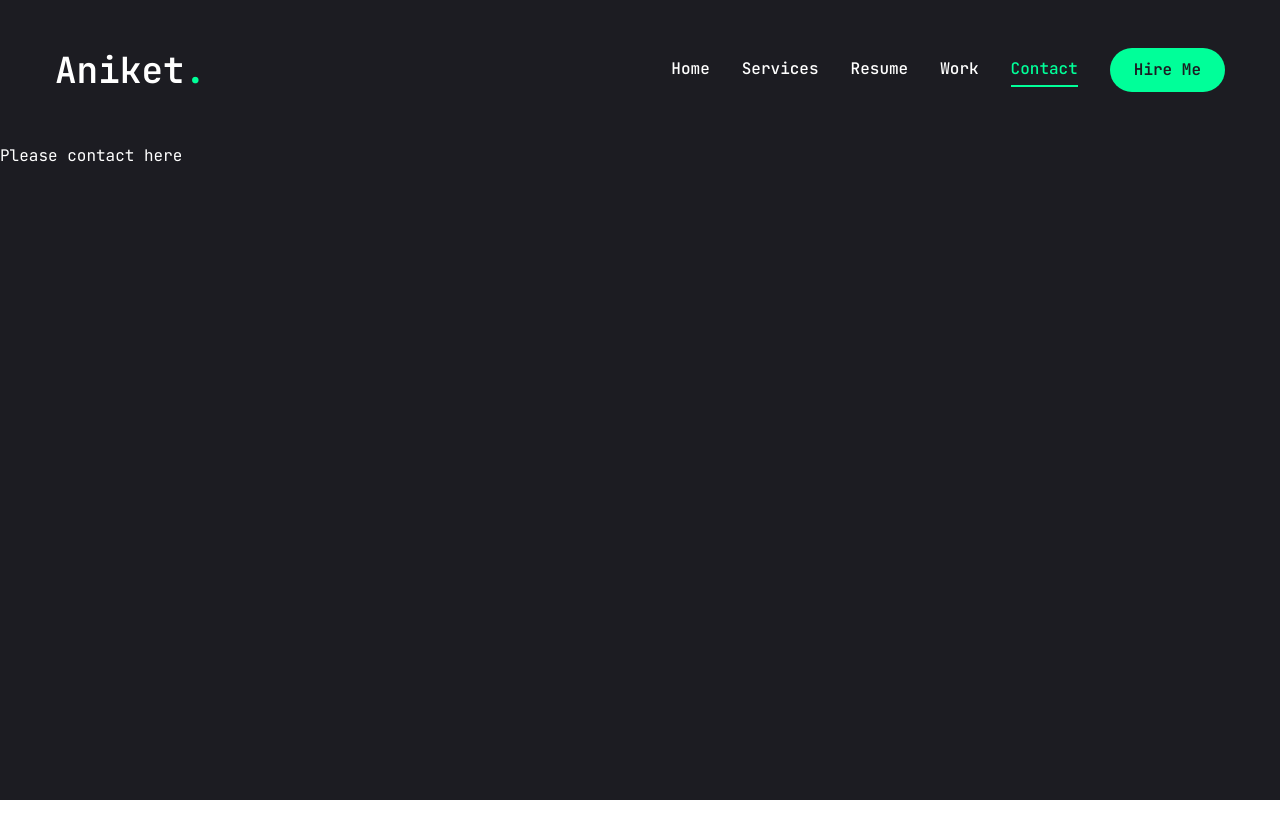
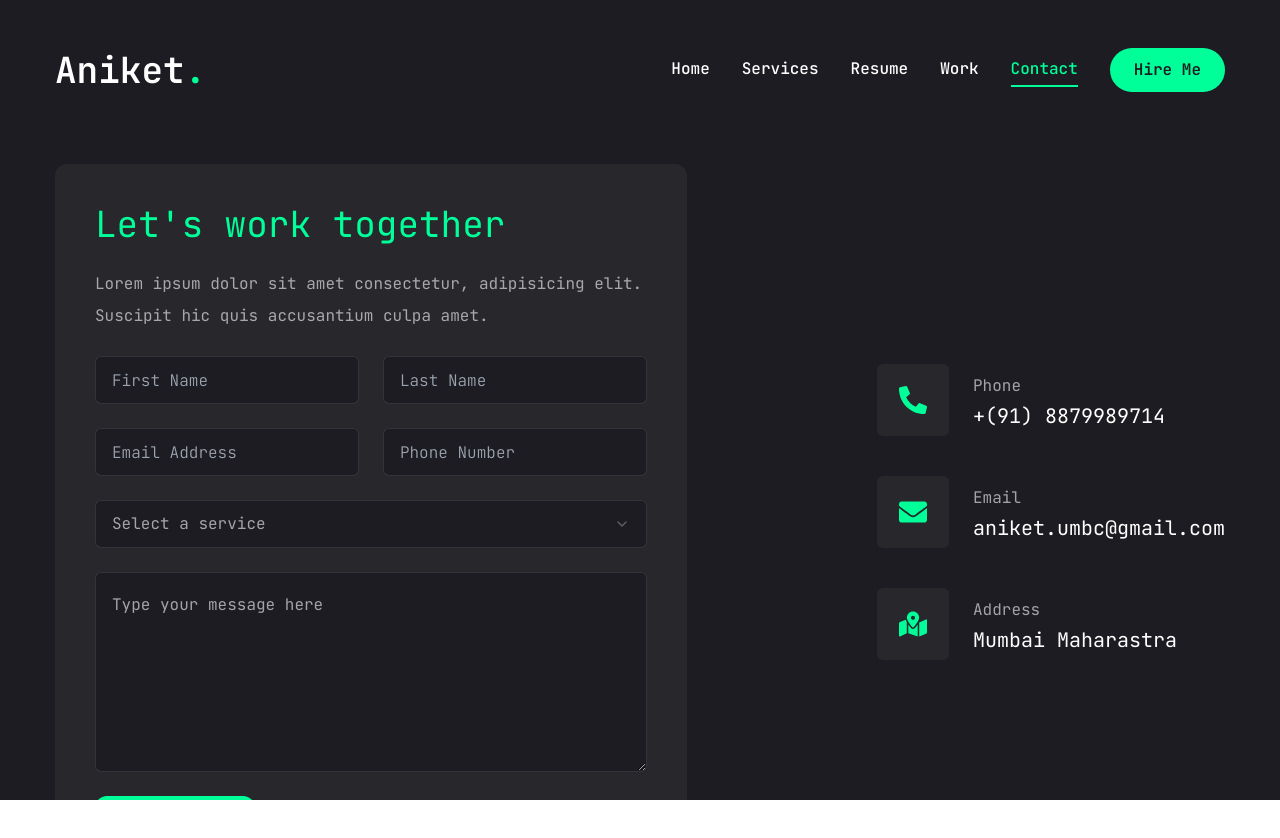
Before and after one commit to aniketbumbc/nextjs-portfolio, a Next.js app: page /contact in a window 1280 px wide. Shown: the top 838 px of the page. Before the commit the page ends 800 px from the top, so only its background shows below. Built offline with nearby package versions, Linux system fonts and the light colour scheme.

Commit message:
contact page added

```diff
--- a/app/contact/page.jsx
+++ b/app/contact/page.jsx
@@ -1,7 +1,116 @@
-import React from 'react';
+'use client';
+
+import { Button } from '../../components/ui/button';
+import { Input } from '../../components/ui/input';
+import { Textarea } from '../../components/ui/textarea';
+
+import {
+  Select,
+  SelectContent,
+  SelectGroup,
+  SelectItem,
+  SelectLabel,
+  SelectTrigger,
+  SelectValue,
+} from '../../components/ui/select';
+import { motion } from 'framer-motion';
+import { FaPhoneAlt, FaEnvelope, FaMapMarkedAlt } from 'react-icons/fa';
+
+const info = [
+  {
+    icon: <FaPhoneAlt />,
+    title: 'Phone',
+    description: '+(91) 8879989714',
+  },
+  {
+    icon: <FaEnvelope />,
+    title: 'Email',
+    description: 'aniket.umbc@gmail.com',
+  },
+
+  {
+    icon: <FaMapMarkedAlt />,
+    title: 'Address',
+    description: 'Mumbai Maharastra',
+  },
+];
 
 const Contact = () => {
-  return <div>Please contact here</div>;
+  return (
+    <motion.section
+      initial={{ opacity: 0 }}
+      animate={{
+        opacity: 1,
+        transition: { delay: 2.4, duration: 0.4, ease: 'easeIn' },
+      }}
+      className='py-6'
+    >
+      <div className='container mx-auto'>
+        <div className='flex flex-col xl:flex-row gap-[30px]'>
+          {/* form section */}
+          <div className='xl:w-[54%] order-2 xl:order-none'>
+            <form className='flex flex-col gap-6 p-10 bg-[#27272c] rounded-xl'>
+              <h3 className='text-4xl text-accent'>Let's work together</h3>
+              <p className='text-white/60'>
+                Lorem ipsum dolor sit amet consectetur, adipisicing elit.
+                Suscipit hic quis accusantium culpa amet.
+              </p>
+              {/* input */}
+              <div className='grid grid-cols-1 md:grid-cols-2 gap-6'>
+                <Input type='fname' placeholder='First Name' />
+                <Input type='lname' placeholder='Last Name' />
+                <Input type='email' placeholder='Email Address' />
+                <Input type='Phone' placeholder='Phone Number' />
+              </div>
+              <Select>
+                <SelectTrigger className='w-full'>
+                  <SelectValue placeholder='Select a service' />
+                </SelectTrigger>
+
+                <SelectContent>
+                  <SelectGroup>
+                    <SelectLabel>Select a service</SelectLabel>
+                    <SelectItem value='est'>Web Development</SelectItem>
+                    <SelectItem value='cst'>UX/UI Design</SelectItem>
+                    <SelectItem value='vst'>Node JS Development</SelectItem>
+                  </SelectGroup>
+                </SelectContent>
+              </Select>
+
+              {/* Text area */}
+
+              <Textarea
+                className='h-[200px]'
+                placeholder='Type your message here'
+              />
+              <Button size='md' className='max-w-40'>
+                Send message
+              </Button>
+            </form>
+          </div>
+
+          {/* info section */}
+          <div className='flex-1 flex items-center xl:justify-end order-1 xl:order-none mb-8 xl:mb-0'>
+            <ul className='flex flex-col gap-10'>
+              {info.map((item, index) => {
+                return (
+                  <li key={index} className='flex items-center gap-6'>
+                    <div className='w-[52px] h-[52px] xl:w-[72px] xl:h-[72px] bg-[#27272c] text-accent rounded-md flex items-center justify-center'>
+                      <div className='text-[28px]'>{item.icon}</div>
+                    </div>
+                    <div className='flex-1'>
+                      <p className='text-white/60'>{item.title}</p>
+                      <h3 className='text-xl'>{item.description}</h3>
+                    </div>
+                  </li>
+                );
+              })}
+            </ul>
+          </div>
+        </div>
+      </div>
+    </motion.section>
+  );
 };
 
 export default Contact;
--- a/components/ui/input.jsx
+++ b/components/ui/input.jsx
@@ -1,19 +1,20 @@
-import * as React from "react"
+import * as React from 'react';
 
-import { cn } from "@/lib/utils"
+import { cn } from '@/lib/utils';
 
 const Input = React.forwardRef(({ className, type, ...props }, ref) => {
   return (
-    (<input
+    <input
       type={type}
       className={cn(
-        "flex h-10 w-full rounded-md border border-slate-200 bg-white px-3 py-2 text-sm ring-offset-white file:border-0 file:bg-transparent file:text-sm file:font-medium placeholder:text-slate-500 focus-visible:outline-none focus-visible:ring-2 focus-visible:ring-slate-950 focus-visible:ring-offset-2 disabled:cursor-not-allowed disabled:opacity-50 dark:border-slate-800 dark:bg-slate-950 dark:ring-offset-slate-950 dark:placeholder:text-slate-400 dark:focus-visible:ring-slate-300",
+        'flex h-[48px] rounded-md border border-white/10 focus:border-accent font-light bg-primary px-4 py-5 text-base palceholder:text-white/60 outline-none',
         className
       )}
       ref={ref}
-      {...props} />)
+      {...props}
+    />
   );
-})
-Input.displayName = "Input"
+});
+Input.displayName = 'Input';
 
-export { Input }
+export { Input };
--- a/components/ui/select.jsx
+++ b/components/ui/select.jsx
@@ -1,112 +1,139 @@
-"use client"
+'use client';
 
-import * as React from "react"
-import * as SelectPrimitive from "@radix-ui/react-select"
-import { Check, ChevronDown, ChevronUp } from "lucide-react"
+import * as React from 'react';
+import * as SelectPrimitive from '@radix-ui/react-select';
+import { Check, ChevronDown, ChevronUp } from 'lucide-react';
 
-import { cn } from "@/lib/utils"
+import { cn } from '@/lib/utils';
 
-const Select = SelectPrimitive.Root
+const Select = SelectPrimitive.Root;
 
-const SelectGroup = SelectPrimitive.Group
+const SelectGroup = SelectPrimitive.Group;
 
-const SelectValue = SelectPrimitive.Value
+const SelectValue = SelectPrimitive.Value;
 
-const SelectTrigger = React.forwardRef(({ className, children, ...props }, ref) => (
+const SelectTrigger = React.forwardRef(
+  ({ className, children, ...props }, ref) => (
     <SelectPrimitive.Trigger
       ref={ref}
       className={cn(
-      "flex h-10 w-full items-center justify-between rounded-md border border-slate-200 bg-white px-3 py-2 text-sm ring-offset-white placeholder:text-slate-500 focus:outline-none focus:ring-2 focus:ring-slate-950 focus:ring-offset-2 disabled:cursor-not-allowed disabled:opacity-50 [&>span]:line-clamp-1 dark:border-slate-800 dark:bg-slate-950 dark:ring-offset-slate-950 dark:placeholder:text-slate-400 dark:focus:ring-slate-300",
+        'flex h-[48px] w-full items-center justify-between rounded-md border border-white/10 bg-primary px-4 py-5 text-base text-white/60 placeholder:text-white/10 focus:border-accent outline-none',
         className
       )}
-    {...props}>
+      {...props}
+    >
       {children}
       <SelectPrimitive.Icon asChild>
-      <ChevronDown className="h-4 w-4 opacity-50" />
+        <ChevronDown className='h-4 w-4 opacity-50' />
       </SelectPrimitive.Icon>
     </SelectPrimitive.Trigger>
-))
-SelectTrigger.displayName = SelectPrimitive.Trigger.displayName
+  )
+);
+SelectTrigger.displayName = SelectPrimitive.Trigger.displayName;
 
-const SelectScrollUpButton = React.forwardRef(({ className, ...props }, ref) => (
+const SelectScrollUpButton = React.forwardRef(
+  ({ className, ...props }, ref) => (
     <SelectPrimitive.ScrollUpButton
       ref={ref}
-    className={cn("flex cursor-default items-center justify-center py-1", className)}
-    {...props}>
-    <ChevronUp className="h-4 w-4" />
+      className={cn(
+        'flex cursor-default items-center justify-center py-1',
+        className
+      )}
+      {...props}
+    >
+      <ChevronUp className='h-4 w-4' />
     </SelectPrimitive.ScrollUpButton>
-))
-SelectScrollUpButton.displayName = SelectPrimitive.ScrollUpButton.displayName
+  )
+);
+SelectScrollUpButton.displayName = SelectPrimitive.ScrollUpButton.displayName;
 
-const SelectScrollDownButton = React.forwardRef(({ className, ...props }, ref) => (
+const SelectScrollDownButton = React.forwardRef(
+  ({ className, ...props }, ref) => (
     <SelectPrimitive.ScrollDownButton
       ref={ref}
-    className={cn("flex cursor-default items-center justify-center py-1", className)}
-    {...props}>
-    <ChevronDown className="h-4 w-4" />
+      className={cn(
+        'flex cursor-default items-center justify-center py-1',
+        className
+      )}
+      {...props}
+    >
+      <ChevronDown className='h-4 w-4' />
     </SelectPrimitive.ScrollDownButton>
-))
+  )
+);
 SelectScrollDownButton.displayName =
-  SelectPrimitive.ScrollDownButton.displayName
+  SelectPrimitive.ScrollDownButton.displayName;
 
-const SelectContent = React.forwardRef(({ className, children, position = "popper", ...props }, ref) => (
+const SelectContent = React.forwardRef(
+  ({ className, children, position = 'popper', ...props }, ref) => (
     <SelectPrimitive.Portal>
       <SelectPrimitive.Content
         ref={ref}
         className={cn(
-        "relative z-50 max-h-96 min-w-[8rem] overflow-hidden rounded-md border border-slate-200 bg-white text-slate-950 shadow-md data-[state=open]:animate-in data-[state=closed]:animate-out data-[state=closed]:fade-out-0 data-[state=open]:fade-in-0 data-[state=closed]:zoom-out-95 data-[state=open]:zoom-in-95 data-[side=bottom]:slide-in-from-top-2 data-[side=left]:slide-in-from-right-2 data-[side=right]:slide-in-from-left-2 data-[side=top]:slide-in-from-bottom-2 dark:border-slate-800 dark:bg-slate-950 dark:text-slate-50",
-        position === "popper" &&
-          "data-[side=bottom]:translate-y-1 data-[side=left]:-translate-x-1 data-[side=right]:translate-x-1 data-[side=top]:-translate-y-1",
+          'relative z-50 max-h-96 min-w-[8rem] overflow-hidden rounded-md border border-white/10 bg-primary text-white shadow-md data-[state=open]:animate-in data-[state=closed]:animate-out data-[state=closed]:fade-out-0 data-[state=open]:fade-in-0 data-[state=closed]:zoom-out-95 data-[state=open]:zoom-in-95 data-[side=bottom]:slide-in-from-top-2 data-[side=left]:slide-in-from-right-2 data-[side=right]:slide-in-from-left-2 data-[side=top]:slide-in-from-bottom-2 dark:border-slate-800 dark:bg-slate-950 dark:text-slate-50',
+          position === 'popper' &&
+            'data-[side=bottom]:translate-y-1 data-[side=left]:-translate-x-1 data-[side=right]:translate-x-1 data-[side=top]:-translate-y-1',
           className
         )}
         position={position}
-      {...props}>
+        {...props}
+      >
         <SelectScrollUpButton />
         <SelectPrimitive.Viewport
-        className={cn("p-1", position === "popper" &&
-          "h-[var(--radix-select-trigger-height)] w-full min-w-[var(--radix-select-trigger-width)]")}>
+          className={cn(
+            'p-1',
+            position === 'popper' &&
+              'h-[var(--radix-select-trigger-height)] w-full min-w-[var(--radix-select-trigger-width)]'
+          )}
+        >
           {children}
         </SelectPrimitive.Viewport>
         <SelectScrollDownButton />
       </SelectPrimitive.Content>
     </SelectPrimitive.Portal>
-))
-SelectContent.displayName = SelectPrimitive.Content.displayName
+  )
+);
+SelectContent.displayName = SelectPrimitive.Content.displayName;
 
 const SelectLabel = React.forwardRef(({ className, ...props }, ref) => (
   <SelectPrimitive.Label
     ref={ref}
-    className={cn("py-1.5 pl-8 pr-2 text-sm font-semibold", className)}
-    {...props} />
-))
-SelectLabel.displayName = SelectPrimitive.Label.displayName
+    className={cn('py-1.5 pl-8 pr-2 text-sm font-semibold', className)}
+    {...props}
+  />
+));
+SelectLabel.displayName = SelectPrimitive.Label.displayName;
 
-const SelectItem = React.forwardRef(({ className, children, ...props }, ref) => (
+const SelectItem = React.forwardRef(
+  ({ className, children, ...props }, ref) => (
     <SelectPrimitive.Item
       ref={ref}
       className={cn(
-      "relative flex w-full cursor-default select-none items-center rounded-sm py-1.5 pl-8 pr-2 text-sm outline-none focus:bg-slate-100 focus:text-slate-900 data-[disabled]:pointer-events-none data-[disabled]:opacity-50 dark:focus:bg-slate-800 dark:focus:text-slate-50",
+        'relative flex w-full cursor-default select-none items-center rounded-sm py-1.5 pl-8 pr-2 text-sm outline-none focus:bg-accent focus:text-primary data-[disabled]:pointer-events-none data-[disabled]:opacity-50 dark:focus:bg-slate-800 dark:focus:text-slate-50',
         className
       )}
-    {...props}>
-    <span className="absolute left-2 flex h-3.5 w-3.5 items-center justify-center">
+      {...props}
+    >
+      <span className='absolute left-2 flex h-3.5 w-3.5 items-center justify-center'>
         <SelectPrimitive.ItemIndicator>
-        <Check className="h-4 w-4" />
+          <Check className='h-4 w-4' />
         </SelectPrimitive.ItemIndicator>
       </span>
 
       <SelectPrimitive.ItemText>{children}</SelectPrimitive.ItemText>
     </SelectPrimitive.Item>
-))
-SelectItem.displayName = SelectPrimitive.Item.displayName
+  )
+);
+SelectItem.displayName = SelectPrimitive.Item.displayName;
 
 const SelectSeparator = React.forwardRef(({ className, ...props }, ref) => (
   <SelectPrimitive.Separator
     ref={ref}
-    className={cn("-mx-1 my-1 h-px bg-slate-100 dark:bg-slate-800", className)}
-    {...props} />
-))
-SelectSeparator.displayName = SelectPrimitive.Separator.displayName
+    className={cn('-mx-1 my-1 h-px bg-slate-100 dark:bg-slate-800', className)}
+    {...props}
+  />
+));
+SelectSeparator.displayName = SelectPrimitive.Separator.displayName;
 
 export {
   Select,
@@ -119,4 +146,4 @@
   SelectSeparator,
   SelectScrollUpButton,
   SelectScrollDownButton,
-}
+};
--- a/components/ui/textarea.jsx
+++ b/components/ui/textarea.jsx
@@ -1,18 +1,19 @@
-import * as React from "react"
+import * as React from 'react';
 
-import { cn } from "@/lib/utils"
+import { cn } from '@/lib/utils';
 
 const Textarea = React.forwardRef(({ className, ...props }, ref) => {
   return (
-    (<textarea
+    <textarea
       className={cn(
-        "flex min-h-[80px] w-full rounded-md border border-slate-200 bg-white px-3 py-2 text-sm ring-offset-white placeholder:text-slate-500 focus-visible:outline-none focus-visible:ring-2 focus-visible:ring-slate-950 focus-visible:ring-offset-2 disabled:cursor-not-allowed disabled:opacity-50 dark:border-slate-800 dark:bg-slate-950 dark:ring-offset-slate-950 dark:placeholder:text-slate-400 dark:focus-visible:ring-slate-300",
+        'flex min-h-[80px] w-full rounded-md border border-white/10 bg-primary px-4 py-5 text-base placeholder:text-white/60 focus-visible:outline-none focus-visible:ring-1 focus-visible:ring-accent focus-visible:ring-offset-0 disabled:cursor-not-allowed disabled:opacity-50',
         className
       )}
       ref={ref}
-      {...props} />)
+      {...props}
+    />
   );
-})
-Textarea.displayName = "Textarea"
+});
+Textarea.displayName = 'Textarea';
 
-export { Textarea }
+export { Textarea };
```
Lines whose indentation alone changed are shown as unchanged.
